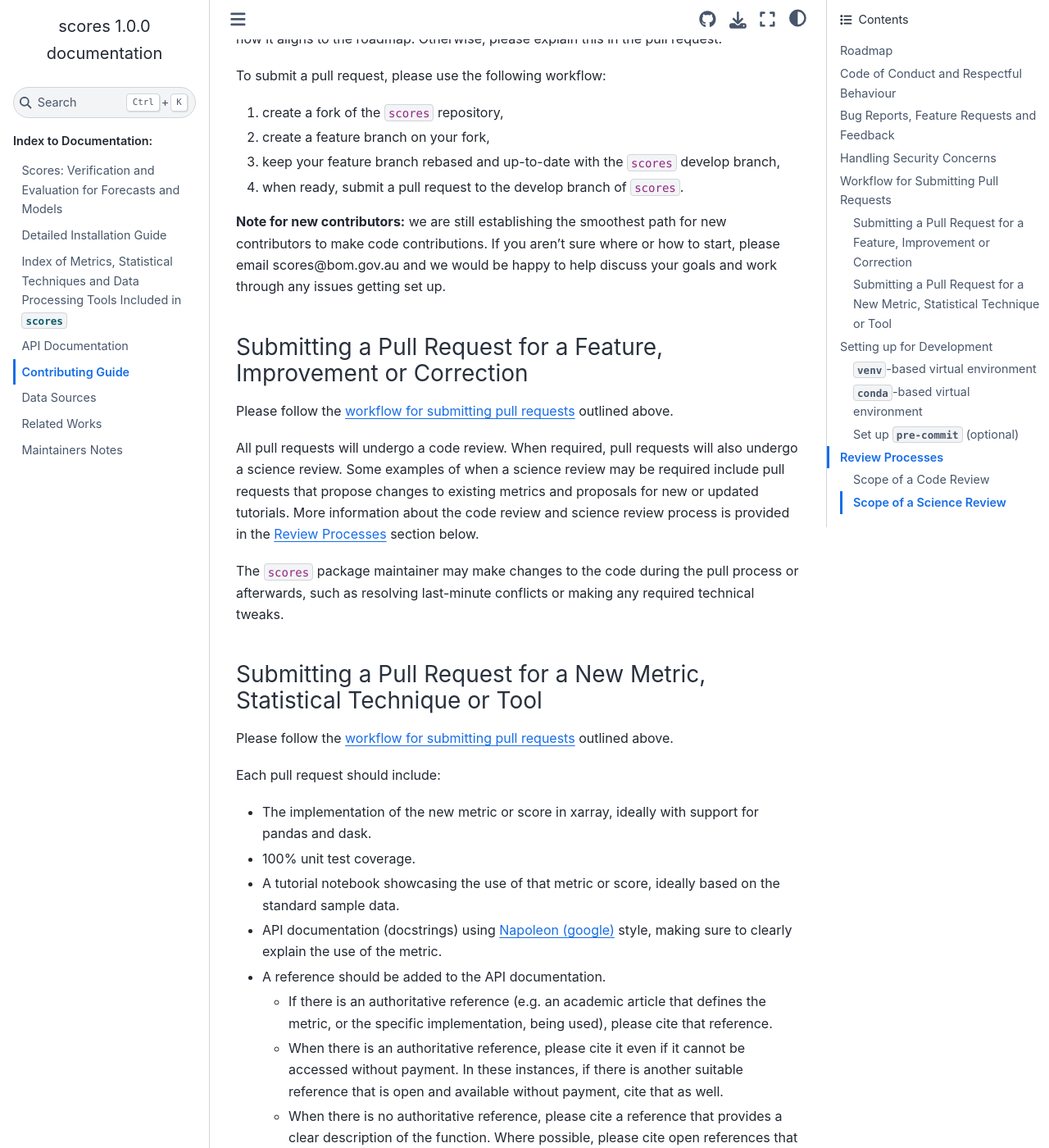
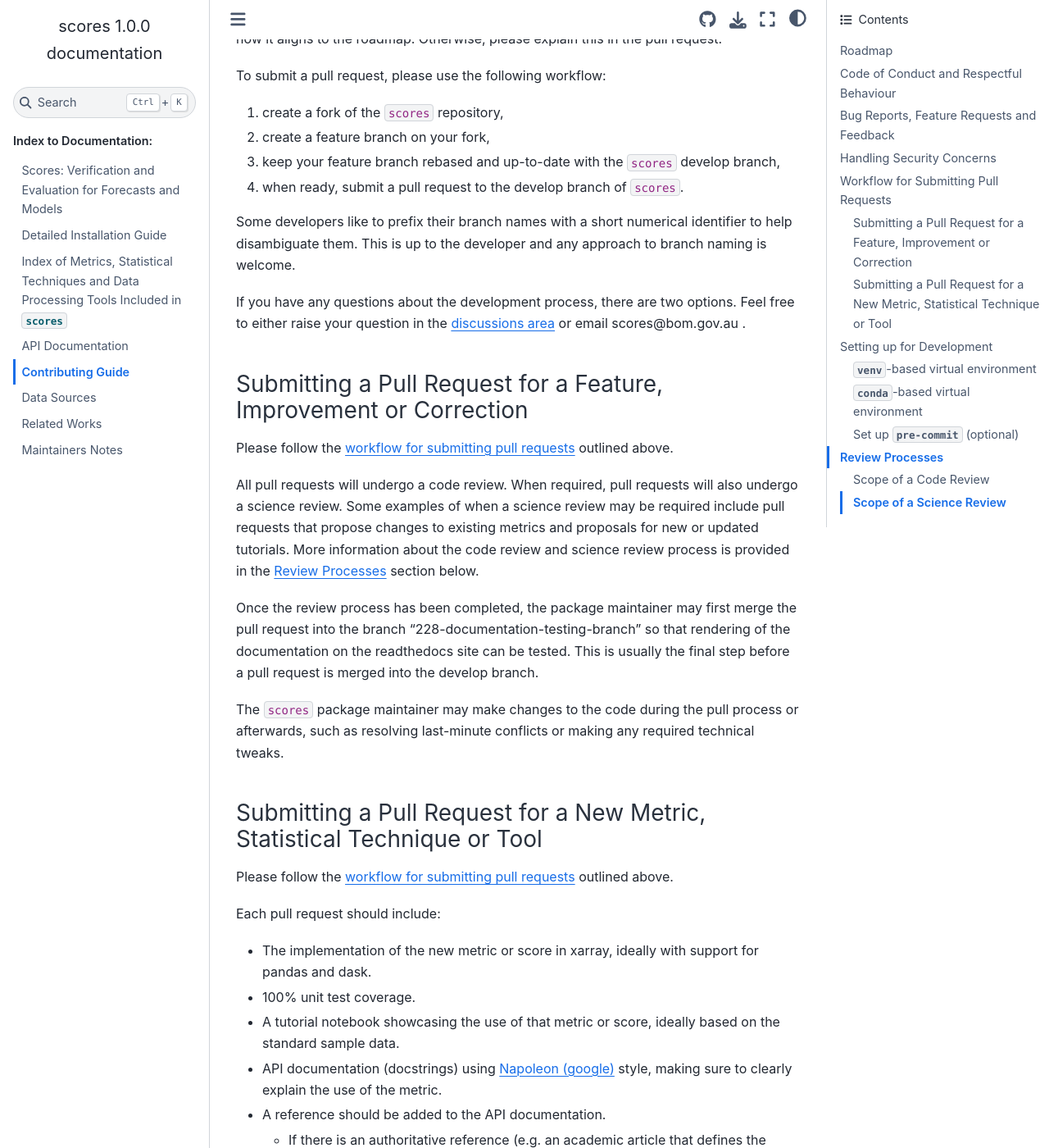
Before and after one commit to nci/scores, a Sphinx documentation site: the page built from docs/contributing.md, in a window 1280 px wide and 1400 px high, scrolled down 1322 px. Shown: the whole window at 82% size. Built offline with Sphinx 7.4.7 and the Sphinx Book theme 1.1.4, drawn with Linux system fonts in a browser that asks for light colours; pages that are not in the unit, such as notebooks, are missing from menus; some of the changed text lies outside the part shown.

Commit message:
Add commentary on branch numbering to the contributing guide (#557)
* Add commentary on branch numbering to the contributing guide

```diff
--- a/docs/contributing.md
+++ b/docs/contributing.md
@@ -35,13 +35,17 @@ To submit a pull request, please use the following workflow:
 3. keep your feature branch rebased and up-to-date with the `scores` develop branch,
 4. when ready, submit a pull request to the develop branch of `scores`.
 
-**Note for new contributors:** we are still establishing the smoothest path for new contributors to make code contributions. If you aren't sure where or how to start, please email scores@bom.gov.au and we would be happy to help discuss your goals and work through any issues getting set up.
+Some developers like to prefix their branch names with a short numerical identifier to help disambiguate them. This is up to the developer and any approach to branch naming is welcome.
+
+If you have any questions about the development process, there are two options. Feel free to either raise your question in the [discussions area](https://github.com/nci/scores/discussions) or email scores@bom.gov.au .
 
 ### Submitting a Pull Request for a Feature, Improvement or Correction
 
 Please follow the [workflow for submitting pull requests](#workflow-for-submitting-pull-requests) outlined above.
 
 All pull requests will undergo a code review. When required, pull requests will also undergo a science review. Some examples of when a science review may be required include pull requests that propose changes to existing metrics and proposals for new or updated tutorials. More information about the code review and science review process is provided in the [Review Processes](#review-processes) section below.
+
+Once the review process has been completed, the package maintainer may first merge the pull request into the branch "228-documentation-testing-branch" so that rendering of the documentation on the readthedocs site can be tested. This is usually the final step before a pull request is merged into the develop branch.
 
 The `scores` package maintainer may make changes to the code during the pull process or afterwards, such as resolving last-minute conflicts or making any required technical tweaks.
 
@@ -65,6 +69,8 @@ Each pull request should include:
 Please also read the [pull request checklist](https://github.com/nci/scores/blob/develop/.github/pull_request_template.md).
 
 All pull requests for new metrics, statistical techniques or tools will undergo both a code review and a science review. The code review will focus on coding style, performance and test coverage. The science review will focus on the mathematical correctness of the implementation and the suitability of the method for inclusion within `scores`. More information about the code review and science review process is provided in the [Review Processes](#review-processes) section below.
+
+Once the review process has been completed, the package maintainer may first merge the pull request into the branch "228-documentation-testing-branch" so that rendering of the documentation on the readthedocs site can be tested. This is usually the final step before a pull request is merged into the develop branch.
 
 ## Setting up for Development
 
```
